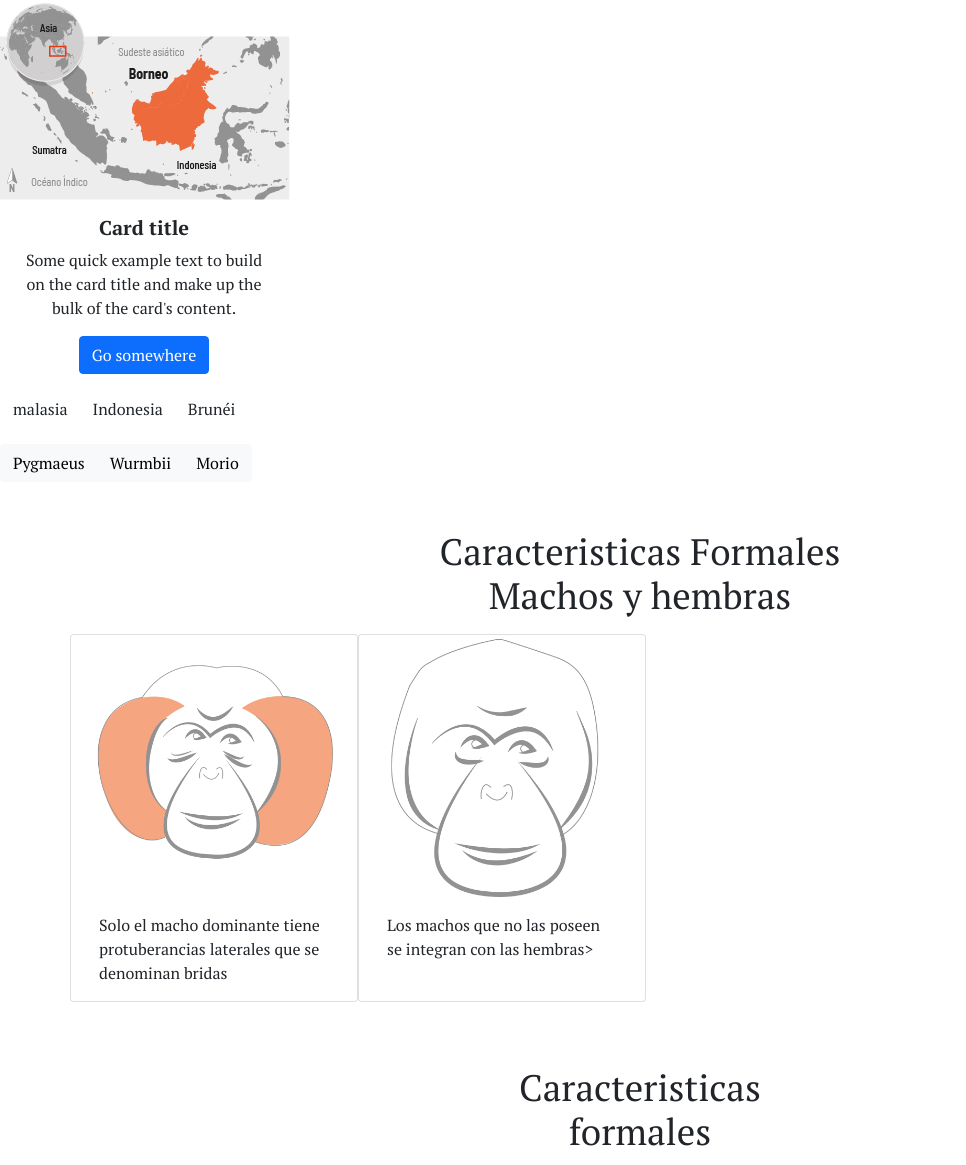
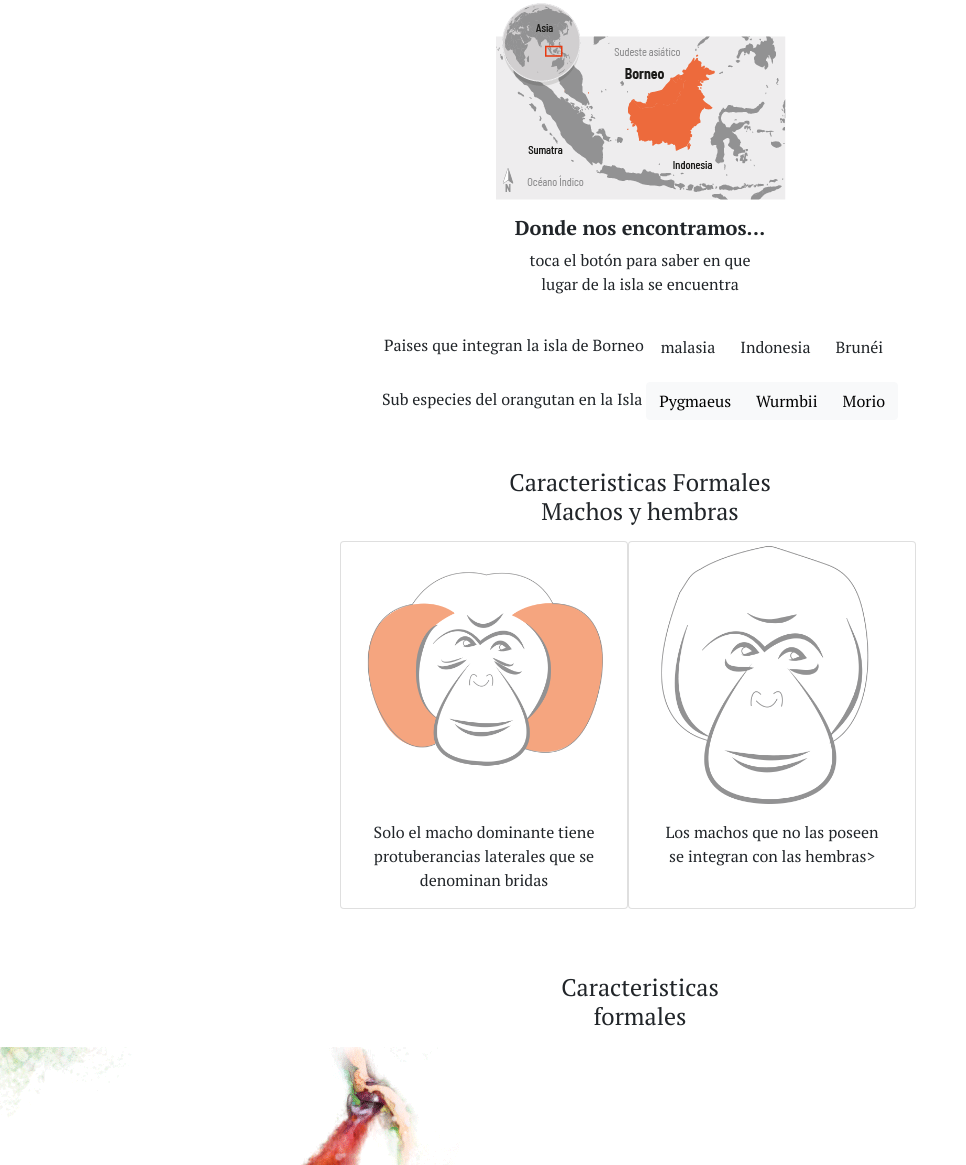
Before and after one commit to fabiolahernandez/clase01, a plain HTML site: page index.html in a window 1280 px wide. Shown: the part 1196-2361 px from the top of the page, without its empty margins (0-966 px from the left). Drawn offline with nearby package versions, Linux system fonts and the light colour scheme.

Commit message:
Update index.html

```diff
--- a/index.html
+++ b/index.html
@@ -1,7 +1,7 @@
 <!DOCTYPE html>
-<div align="center">
 <html lang="es">
     <head>
+      <div align="center">
         <!-- Required meta tags -->
         <meta charset="utf-8" />
         <meta name="viewport" content="width=device-width, initial-scale=1" />
@@ -9,26 +9,17 @@
         <!-- Bootstrap CSS -->
         <link href="https://cdn.jsdelivr.net/npm/bootstrap@5.1.3/dist/css/bootstrap.min.css" rel="stylesheet" integrity="sha384-1BmE4kWBq78iYhFldvKuhfTAU6auU8tT94WrHftjDbrCEXSU1oBoqyl2QvZ6jIW3" crossorigin="anonymous" />
         <style>
-            /* vamos a importar una fuente tipográfica desde  */
-
             @import url("https://fonts.googleapis.com/css2?family=PT+Serif:ital,wght@0,400;0,700;1,400;1,700&display=swap");
-
-            /* vamos a contradecir a Bootstrap, partiendo por la fuente tipográfica y afectando sus variables --> https://getbootstrap.com/docs/5.1/customize/css-variables/  */
 
             :root {
                 --bs-body-font-family: "PT Serif", Georgia, serif;
             }
-            /* vamos a ajustar los pesos de algunos títulos a lo que dispone la fuente  */
-
             h1,
             h2,
             h3,
             h4 {
                 font-weight: 400;
             }
-
-            /* vamos a ajustar los pesos de otros títulos y negrita a lo que dispone la fuente  */
-
             h5,
             h6,
             strong {
@@ -98,14 +89,20 @@
 </div>
 </div>
             </div>
+            <div align="center">
             <div class="card-center" style="width: 18rem;"position align= "center">
+
     <img src="img/borneo.png" class="card-img-center" alt="...">
     <div class="card-body">
-      <h5 class="card-title">Card title</h5>
-      <p class="card-text">Some quick example text to build on the card title and make up the bulk of the card's content.</p>
-      <a href="#" class="btn btn-primary">Go somewhere</a>
+      <h5 class="card-title">Donde nos encontramos...</h5>
+      <p class="card-text">toca el botón para saber en que lugar de la isla se encuentra </p>
     </div>
   </div>
+  </p>
+  </p>
+  </p>
+  <div class="mx-auto" style="width: 600px;">
+  Paises que integran la isla de Borneo
             <div class="btn-group" role="group" aria-label="Basic example">
   <button type="button" class="btn btn-withe">malasia</button>
   <button type="button" class="btn btn-withe">Indonesia</button>
@@ -113,6 +110,8 @@
       </p>
       </div>
         </p>
+        <div class="mx-auto" style="width: 600px;">
+        Sub especies del orangutan en la Isla
   <div class="btn-group" role="group" aria-label="Basic example">
   <button type="button" class="btn btn-light">Pygmaeus</button>
   <button type="button" class="btn btn-light">Wurmbii</button>
@@ -126,9 +125,9 @@
                     <div class="col-sm-9 mx-auto">
                         </div>
 
-                        <h3 class="text-center pt-5 pb-2">Caracteristicas Formales<br />
+                        <h4 class="text-center pt-5 pb-2">Caracteristicas Formales<br />
                         Machos y hembras
-                        </h3>
+                        </h4>
                         <div class="card" style="width: 18rem";"position-absolute= left">
                        <img src="img/bridas.png" class="card-img-top" alt="organutan dominante">
                        <div class="card-body">
@@ -152,10 +151,10 @@ denominan bridas</p>
             </p>
               </div>
 
-                        <h3 class="text-center pt-5 pb-2">
+                        <h4 class="text-center pt-5 pb-2">
                             Caracteristicas<br />
                         formales
-                      </h3>
+                      </h4>
                         <img src="img/orangutan.png" alt="describa lo que se ve en la imagen" class="w-60" />
                     </div>
                     <div class="col-sm-9 mx-auto">
```
